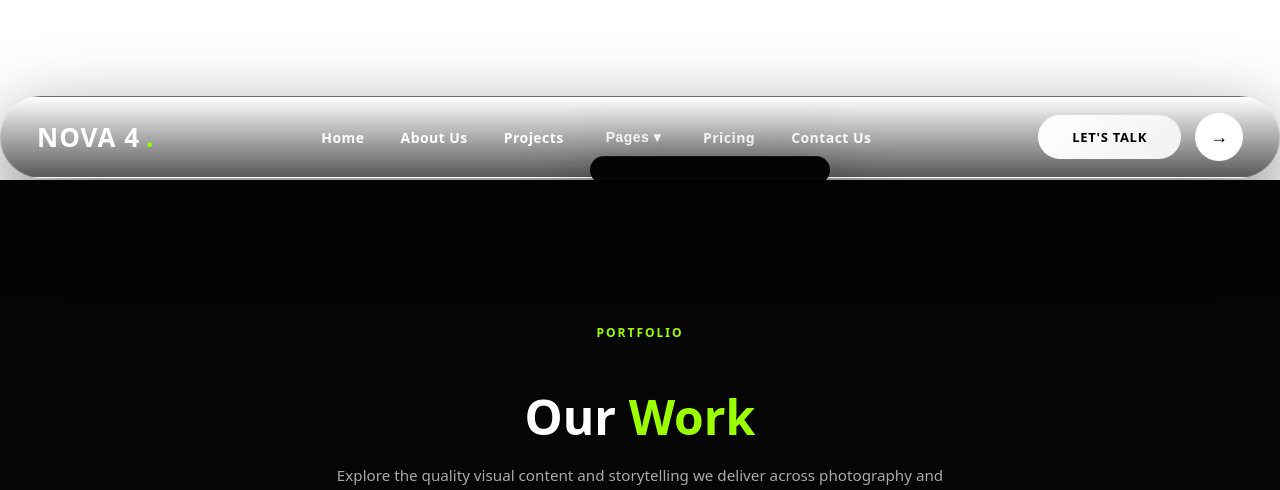
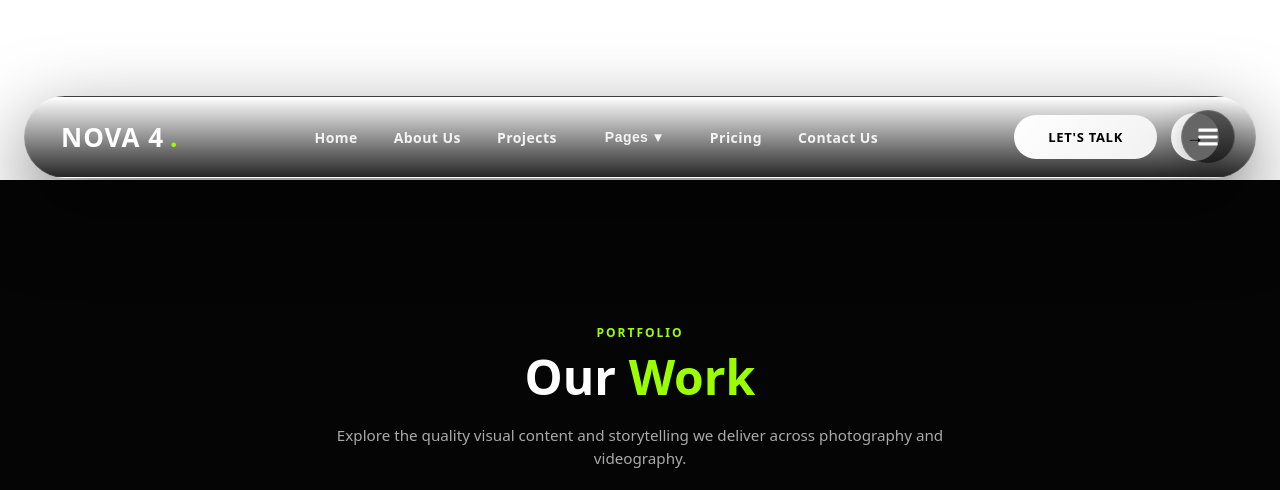
Before and after one commit to rebotilwe/nova4media, a React (Vite) app: page /portfolio in a window 1280 px wide. Shown: the top 490 px of the page. Built offline with nearby package versions, Linux system fonts and the light colour scheme.

Commit message:
updated navbar

```diff
--- a/src/components/Navbar/Navbar.css
+++ b/src/components/Navbar/Navbar.css
@@ -7,15 +7,21 @@
 
 * {
   box-sizing: border-box;
+  margin: 0;
+  padding: 0;
 }
 
+/* =========================
+   NAVBAR
+========================= */
 .navbar {
   position: fixed;
   width: 100%;
   top: 96px;
   left: 0;
   z-index: 1000;
-  transition: all 0.55s cubic-bezier(0.16, 1, 0.3, 1);
+  transition: all 0.45s cubic-bezier(0.16, 1, 0.3, 1);
+  padding: 0 24px;
 }
 
 .navbar.scrolled {
@@ -27,23 +33,25 @@
 ========================= */
 .nav-container {
   max-width: 1320px;
-  margin: auto;
+  margin: 0 auto;
   padding: 16px 36px;
-  background: linear-gradient(180deg, rgba(255,255,255,0.06), rgba(0,0,0,0.65));
+  background: linear-gradient(180deg, rgba(255,255,255,0.06), rgba(0,0,0,0.85));
   backdrop-filter: blur(18px);
+  -webkit-backdrop-filter: blur(18px);
   border-radius: 90px;
   display: flex;
   align-items: center;
   justify-content: space-between;
   box-shadow: 0 30px 80px rgba(0,0,0,0.55), inset 0 1px 0 rgba(255,255,255,0.08);
   border: 1px solid var(--glass-border);
-  transition: all 0.45s ease;
-  position: relative; /* for mobile toggle */
+  transition: all 0.45s ease, padding 0.3s ease;
+  position: relative;
 }
 
+/* Slight shrink on scroll */
 .navbar.scrolled .nav-container {
-  padding: 12px 34px;
-  transform: scale(0.985);
+  padding: 10px 30px;
+  transform: scale(0.975);
 }
 
 /* =========================
@@ -59,6 +67,7 @@
   color: #fff;
   text-decoration: none;
   transition: 0.35s ease;
+  z-index: 1003;
 }
 
 .logo span {
@@ -82,26 +91,28 @@
 .dropdown-toggle {
   background: none;
   border: none;
-  color: #fff;
+  color: rgba(255, 255, 255, 0.9);
   font-size: 14px;
   font-weight: 600;
   cursor: pointer;
   text-decoration: none;
   letter-spacing: 0.45px;
   position: relative;
-  transition: 0.35s ease;
+  transition: all 0.3s ease;
+  padding: 8px 0;
 }
 
 .nav-links a::after,
 .dropdown-toggle::after {
   content: "";
   position: absolute;
-  bottom: -8px;
+  bottom: -6px;
   left: 0;
   height: 2px;
   width: 0%;
   background: linear-gradient(90deg, var(--accent), #e5ff9c);
-  transition: 0.35s ease;
+  transition: width 0.35s ease;
+  border-radius: 1px;
 }
 
 .nav-links a:hover::after,
@@ -118,8 +129,12 @@
   color: var(--accent);
 }
 
+.nav-links a.active::after {
+  width: 100%;
+}
+
 /* =========================
-   DROPDOWN
+   DROPDOWN - CLEAN
 ========================= */
 .dropdown {
   position: relative;
@@ -129,41 +144,61 @@
   display: flex;
   align-items: center;
   gap: 6px;
+  padding: 8px 12px !important;
 }
 
 .dropdown-menu {
   position: absolute;
   top: 100%;
-  left: -10px;
-  margin-top: 10px;
-  background: rgba(0,0,0,0.95);
-  padding: 14px 0;
-  border-radius: 18px;
-  min-width: 240px;
-  box-shadow: 0 30px 70px rgba(0,0,0,0.75), inset 0 1px 0 rgba(255,255,255,0.06);
-  backdrop-filter: blur(14px);
+  left: 50%;
+  transform: translateX(-50%);
+  margin-top: 12px;
+  background: rgba(20, 20, 20, 0.98);
+  padding: 0;
+  border-radius: 16px;
+  min-width: 180px;
+  box-shadow:
+    0 20px 60px rgba(0,0,0,0.8),
+    0 8px 32px rgba(156, 255, 0, 0.1),
+    inset 0 1px 0 rgba(255,255,255,0.06);
+  backdrop-filter: blur(20px);
+  -webkit-backdrop-filter: blur(20px);
+  border: 1px solid rgba(255,255,255,0.08);
   overflow: hidden;
   z-index: 1001;
   max-height: 0;
-  transition: max-height 0.35s ease;
+  opacity: 0;
+  visibility: hidden;
+  transition: all 0.35s cubic-bezier(0.16, 1, 0.3, 1);
 }
 
 .dropdown-menu.open {
-  max-height: 400px; /* Adjust if more items */
+  max-height: 300px;
+  opacity: 1;
+  visibility: visible;
+  margin-top: 15px;
 }
 
 .dropdown-item {
+  padding: 12px 24px;
+  font-size: 14px;
+  font-weight: 500;
+  color: rgba(255, 255, 255, 0.9);
+  text-decoration: none;
   display: block;
-  padding: 14px 30px;
-  color: #fff;
-  text-decoration: none;
-  font-size: 14px;
-  transition: 0.3s ease;
+  border-left: none;
+  background: none;
+  transition: all 0.25s ease;
 }
 
 .dropdown-item:hover {
+  color: var(--accent);
   background: rgba(156, 255, 0, 0.08);
-  color: var(--accent);
+  padding-left: 24px;
+}
+
+.dropdown-item::before {
+  display: none;
 }
 
 /* =========================
@@ -173,6 +208,7 @@
   display: flex;
   align-items: center;
   gap: 14px;
+  z-index: 1002;
 }
 
 .lets-talk-btn {
@@ -184,7 +220,7 @@
   border-radius: 999px;
   letter-spacing: 0.7px;
   text-decoration: none;
-  transition: 0.35s ease;
+  transition: all 0.35s cubic-bezier(0.16, 1, 0.3, 1);
 }
 
 .lets-talk-btn:hover {
@@ -202,7 +238,10 @@
   color: #000;
   font-size: 18px;
   cursor: pointer;
-  transition: 0.35s ease;
+  transition: all 0.35s cubic-bezier(0.16, 1, 0.3, 1);
+  display: flex;
+  align-items: center;
+  justify-content: center;
 }
 
 .arrow-btn:hover {
@@ -215,16 +254,34 @@
 ========================= */
 .mobile-toggle {
   display: none;
-  background: none;
-  border: none;
+  background: rgba(0, 0, 0, 0.6);
+  border: 1px solid rgba(255, 255, 255, 0.15);
   color: #fff;
-  font-size: 26px;
+  font-size: 22px;
   cursor: pointer;
   position: absolute;
   top: 50%;
-  right: 22px;
+  right: 20px;
   transform: translateY(-50%);
-  z-index: 1001;
+  z-index: 1003;
+  width: 54px;
+  height: 54px;
+  border-radius: 50%;
+  display: flex;
+  align-items: center;
+  justify-content: center;
+  transition: all 0.3s ease;
+  box-shadow: 0 8px 32px rgba(0, 0, 0, 0.3);
+}
+
+.mobile-toggle:hover {
+  background: rgba(156, 255, 0, 0.15);
+  border-color: rgba(156, 255, 0, 0.4);
+  transform: translateY(-50%) scale(1.05);
+}
+
+.mobile-toggle svg {
+  transition: all 0.3s ease;
 }
 
 /* =========================
@@ -232,45 +289,113 @@
 ========================= */
 @media (max-width: 900px) {
   .navbar {
-    top: 0 !important;
+    top: 20px !important;
+    padding: 0 16px;
   }
 
   .nav-container {
-    border-radius: 26px;
-    padding: 16px 22px;
+    border-radius: 20px;
+    padding: 14px 20px;
+    min-height: 70px;
+    position: relative;
+    overflow: visible;
   }
 
   .nav-links {
-    position: absolute;
-    top: 110%;
+    position: fixed;
+    top: 0;
     left: 0;
-    right: 0;
-    background: rgba(0,0,0,0.96);
-    backdrop-filter: blur(14px);
+    width: 100%;
+    height: 100vh;
+    background: rgba(0, 0, 0, 0.98);
+    backdrop-filter: blur(25px);
+    -webkit-backdrop-filter: blur(25px);
     flex-direction: column;
-    padding: 36px 26px;
-    border-radius: 26px;
-    display: none;
-    gap: 26px;
-    max-height: calc(100vh - 80px);
+    padding: 100px 24px 40px;
+    display: flex !important;
+    gap: 0;
+    max-height: 0;
+    opacity: 0;
+    visibility: hidden;
     overflow-y: auto;
+    transition: all 0.5s cubic-bezier(0.16, 1, 0.3, 1);
+    z-index: 1001;
   }
 
   .nav-links.open {
-    display: flex;
+    max-height: 100vh;
+    opacity: 1;
+    visibility: visible;
   }
 
+  .nav-links > a,
+  .dropdown {
+    width: 100%;
+    text-align: center;
+    padding: 18px 0;
+    border-bottom: 1px solid rgba(255, 255, 255, 0.08);
+  }
+
+  .nav-links > a:last-child {
+    border-bottom: none;
+  }
+
+  .nav-links a,
+  .dropdown-toggle {
+    font-size: 18px;
+    font-weight: 600;
+    padding: 12px 0 !important;
+    width: 100%;
+    display: flex;
+    align-items: center;
+    justify-content: center;
+    gap: 10px;
+  }
+
+  .nav-links a::after,
+  .dropdown-toggle::after {
+    display: none;
+  }
+
+  .nav-links a:hover,
+  .dropdown-toggle:hover {
+    color: var(--accent);
+    transform: translateX(10px);
+  }
+
+  /* Mobile dropdown */
   .dropdown-menu {
     position: relative;
     top: 0;
     left: 0;
-    margin: 0;
-    border-radius: 18px;
-    background: rgba(0,0,0,0.95);
+    transform: none;
+    margin: 10px 0 0 0;
+    width: 100%;
+    background: rgba(20, 20, 20, 0.85);
+    border: 1px solid rgba(255, 255, 255, 0.05);
+    border-radius: 12px;
+    max-height: 0;
+    opacity: 0;
+    visibility: hidden;
+    transition: all 0.4s ease;
   }
 
   .dropdown-menu.open {
-    max-height: 400px;
+    max-height: 300px;
+    opacity: 1;
+    visibility: visible;
+    margin-top: 15px;
+    margin-bottom: 10px;
+  }
+
+  .dropdown-item {
+    padding: 16px 0;
+    font-size: 16px;
+    border-left: none;
+  }
+
+  .dropdown-item:hover {
+    padding-left: 0;
   }
 
   .cta-group {
@@ -278,6 +403,50 @@
   }
 
   .mobile-toggle {
-    display: block;
+    display: flex;
+    position: absolute;
+    right: 15px;
+    top: 50%;
+    transform: translateY(-50%);
+  }
+
+  .mobile-cta {
+    display: flex;
+    flex-direction: column;
+    gap: 20px;
+    width: 100%;
+    margin-top: 30px;
+    padding-top: 30px;
+    border-top: 1px solid rgba(255, 255, 255, 0.1);
+  }
+
+  .mobile-cta .lets-talk-btn {
+    width: 100%;
+    text-align: center;
+    padding: 18px;
+    font-size: 16px;
   }
 }
+
+/* Small mobile devices */
+@media (max-width: 480px) {
+  .navbar {
+    padding: 0 12px;
+    top: 12px !important;
+  }
+
+  .nav-container {
+    padding: 12px 16px;
+    border-radius: 18px;
+  }
+
+  .logo {
+    font-size: 22px;
+  }
+
+  .mobile-toggle {
+    width: 50px;
+    height: 50px;
+    right: 12px;
+  }
+}
--- a/src/components/Navbar/Navbar.jsx
+++ b/src/components/Navbar/Navbar.jsx
@@ -29,6 +29,10 @@
     setActiveDropdown(null);
   };
 
+  const toggleDropdown = (dropdown) => {
+    setActiveDropdown(activeDropdown === dropdown ? null : dropdown);
+  };
+
   return (
     <header className={`navbar ${scrolled ? "scrolled" : ""}`}>
       <div className="nav-container">
@@ -44,9 +48,10 @@
           <div className="dropdown">
             <button
               className="dropdown-toggle"
-              onClick={() => setActiveDropdown(activeDropdown === "pages" ? null : "pages")}
+              onClick={() => toggleDropdown("pages")}
+              aria-expanded={activeDropdown === "pages"}
             >
-              Pages ▾
+              Pages <span className="dropdown-arrow">▾</span>
             </button>
 
             <div className={`dropdown-menu ${activeDropdown === "pages" ? "open" : ""}`}>
@@ -57,6 +62,13 @@
 
           <Link to="/pricing" className={location.pathname === "/pricing" ? "active" : ""} onClick={closeMobile}>Pricing</Link>
           <Link to="/contactPage" className={location.pathname === "/contactPage" ? "active" : ""} onClick={closeMobile}>Contact Us</Link>
+
+          {/* Mobile CTA */}
+          {isMobileOpen && (
+            <div className="mobile-cta">
+              <Link to="/contact" className="lets-talk-btn" onClick={closeMobile}>LET'S TALK</Link>
+            </div>
+          )}
         </nav>
 
         <div className="cta-group">
@@ -64,7 +76,7 @@
           <button className="arrow-btn" aria-label="Open">→</button>
         </div>
 
-        <button className="mobile-toggle" onClick={toggleMobile} aria-label="Toggle Menu">
+        <button className="mobile-toggle" onClick={toggleMobile} aria-label={isMobileOpen ? "Close Menu" : "Open Menu"}>
           {isMobileOpen ? <FaTimes /> : <FaBars />}
         </button>
       </div>
```
